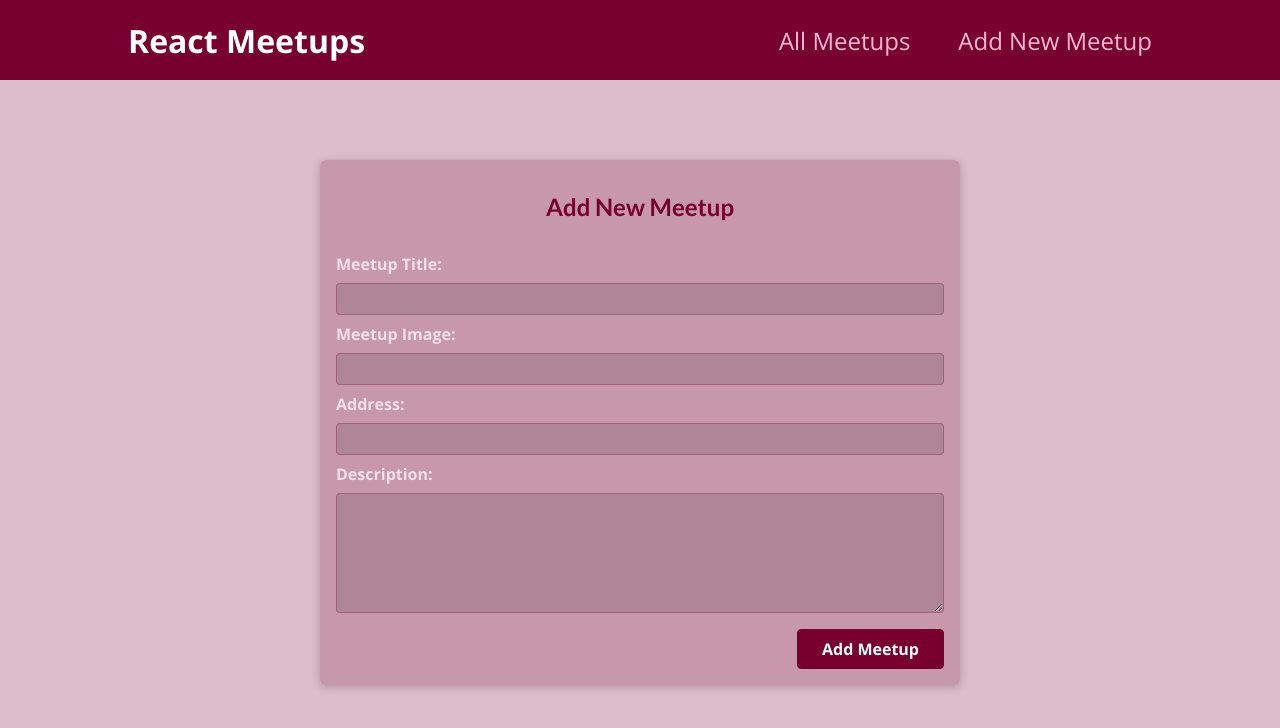
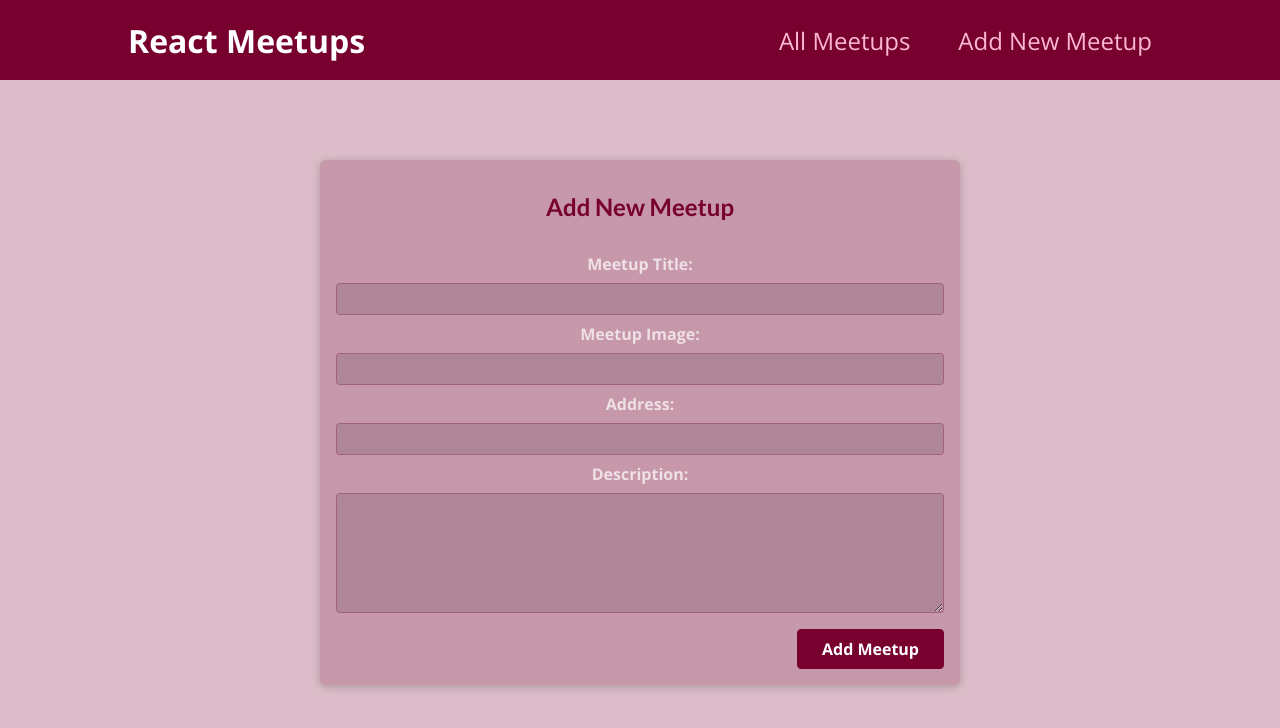
Before and after one commit to Edu-Silva95/React-Meetups, a Next.js app: page /new-meetup in a window 1280 px wide. Shown: the top 728 px of the page. Built offline with nearby package versions, Linux system fonts and the light colour scheme.

Commit message:
Another update

```diff
--- a/components/layout/Layout.module.css
+++ b/components/layout/Layout.module.css
@@ -2,11 +2,13 @@
   margin: 3rem auto;
   width: 90%;
   max-width: 40rem;
+  text-align: center;
 }
 
 .background {
   background-color: #77002e43;
   min-height: 100vh;
+  width: 100%;
 }
 
 /* Mobile responsiveness */
--- a/pages/[meetupId]/index.js
+++ b/pages/[meetupId]/index.js
@@ -6,6 +6,7 @@
   return (
     <>
       <Head>
+        <meta name="viewport" content="width=device-width, initial-scale=1.0" />
         <title>{props.meetupData.title}</title>
         <meta name="description" content={props.meetupData.description} />
       </Head>
```
